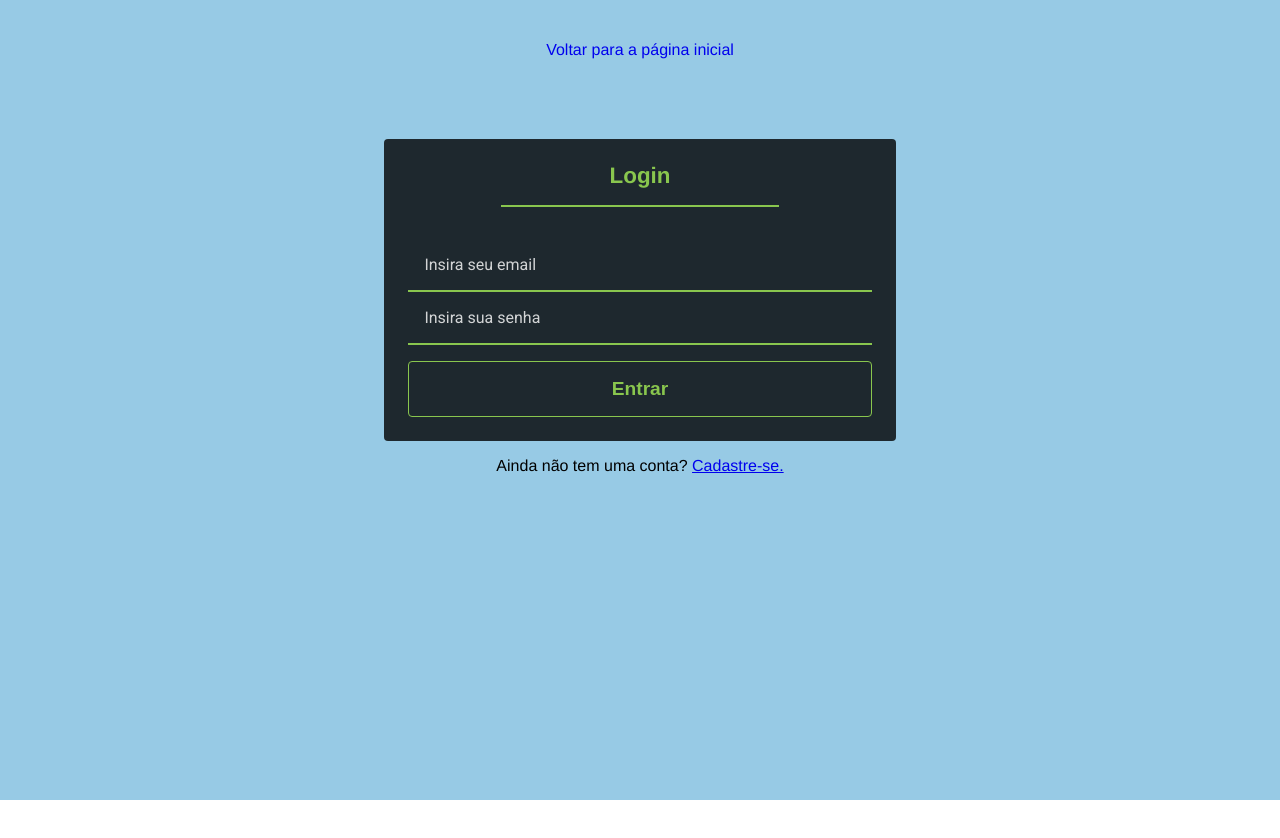
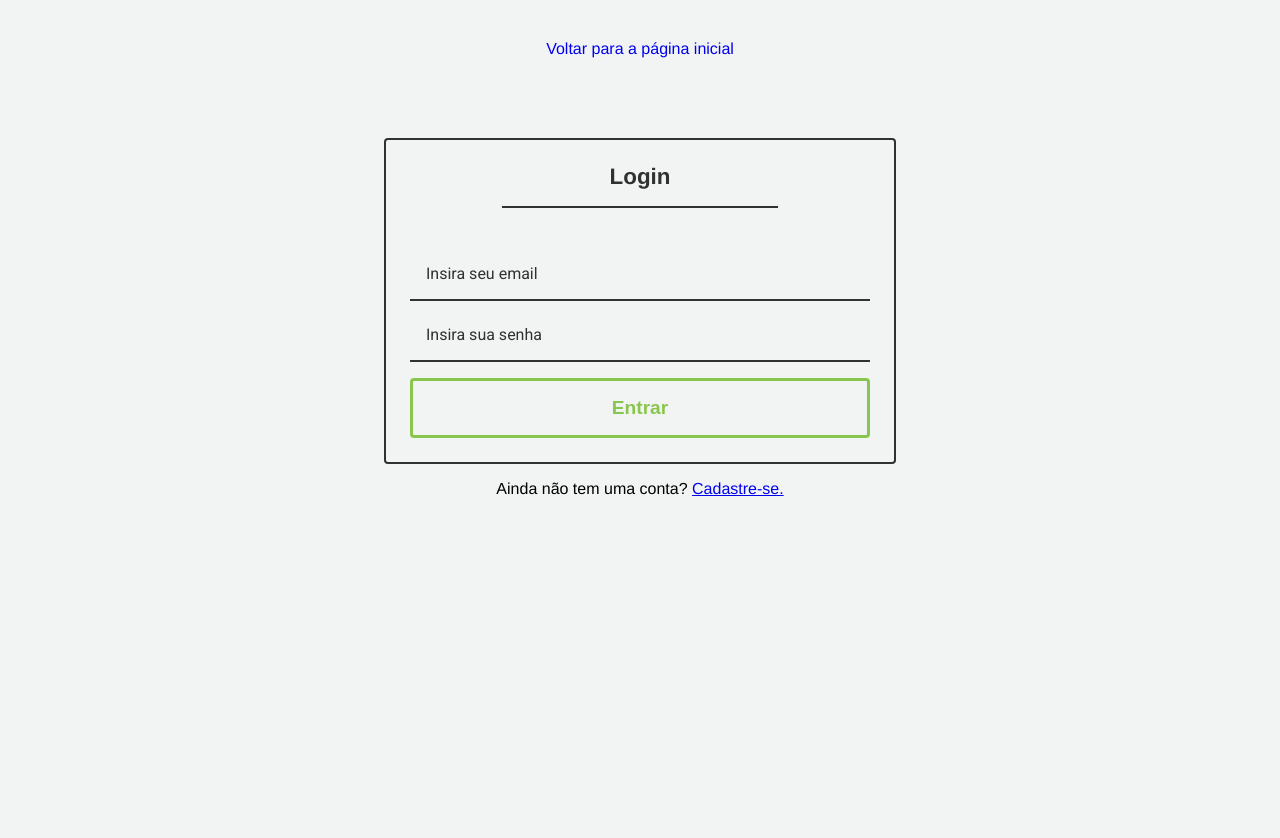
Before and after one commit to NetoVilela/SistemaEncurtadorDeURL, a React (Create React App) app in the folder frontend/: page /login in a window 1280 px wide. Before the commit the page ends 800 px from the top, so only its background shows below. Built offline with nearby package versions, Linux system fonts and the light colour scheme.

Commit message:
Ajusta css das 3 páginas

```diff
--- a/frontend/src/components/ButtonForm/ButtonForm.jsx
+++ b/frontend/src/components/ButtonForm/ButtonForm.jsx
@@ -8,7 +8,7 @@ const ButtonForm = styled.button`
     font-size: 1.2em;
     border-radius: 4px;
     color: #89C64E;
-    border: 1px solid #89C64E;
+    border: 3px solid #89C64E;
     font-weight: bold;
     margin-top: 2vh;
 
--- a/frontend/src/components/Form/Form.jsx
+++ b/frontend/src/components/Form/Form.jsx
@@ -14,7 +14,8 @@ const Form = styled.form`
     padding: 3vh;
     width: 40%;
     border-radius: 4px;
-    background: rgba(0, 0, 0, 0.8);
+    border: 2px solid rgba(0,0,0,0.8);
+    background: #f1f4f3;
 
     @media only screen and (max-width: 430px){
         width:90%;
@@ -35,9 +36,9 @@ const Title = styled.h3`
     margin: 0 auto;
     text-align: center;
     font-size: 1.4em;
-    color: #89C64E;
+    color: rgba(0,0,0,0.8);
     width: 60%;
-    border-bottom: 2px solid #89C64E;
+    border-bottom: 2px solid rgba(0,0,0,0.8);
     margin-bottom: 4vh;
     padding-bottom: 2vh;
 
--- a/frontend/src/components/Input/Input.jsx
+++ b/frontend/src/components/Input/Input.jsx
@@ -5,20 +5,21 @@ const Input = styled.input`
     font-family: 'Roboto', sans-serif;
     background: transparent;
     border: 0;
-    border-bottom: 2px solid #89C64E;
+    border-bottom: 2px solid rgba(0,0,0,0.8);
+    margin-top: 1vh;
     padding: 2vh;
-    color: #fff;
+    color: rgba(0,0,0,0.8);
 
     ::-webkit-input-placeholder { /* Edge */
-    color: rgba(255,255,255,0.8);
+    color: rgba(0,0,0,0.8);
     }
 
     :-ms-input-placeholder { /* Internet Explorer 10-11 */
-        color: rgba(255,255,255,0.8);
+        color: rgba(0,0,0,0.8);
     }
 
     ::placeholder {
-        color: rgba(255,255,255,0.8);
+        color: rgba(0,0,0,0.8);
     }
 
 `;
--- a/frontend/src/index.css
+++ b/frontend/src/index.css
@@ -8,6 +8,6 @@
 }
 body {
   margin: 0;
-
+  background: #f1f4f3;
   font-family: Helvetica, sans-serif;
 }
--- a/frontend/src/pages/LoginPage.jsx
+++ b/frontend/src/pages/LoginPage.jsx
@@ -8,8 +8,6 @@ import Input from '../components/Input/Input';
 import ButtonForm from '../components/ButtonForm/ButtonForm';
 
 const RegisterPage = styled.div`
-    background: rgb(151, 202, 229);
-    border: solid 1px rgb(151, 202, 229);
     height: 100vh;
 `;
 
--- a/frontend/src/pages/RegisterPage.jsx
+++ b/frontend/src/pages/RegisterPage.jsx
@@ -1,5 +1,4 @@
 import React from 'react';
-import styled from 'styled-components';
 
 /* Components general */
 import BackHome from '../components/BackHome/BackHome';
@@ -7,15 +6,10 @@ import Form from '../components/Form/Form';
 import Input from '../components/Input/Input';
 import ButtonForm from '../components/ButtonForm/ButtonForm';
 
-const RegisterPage = styled.div`
-    background: rgb(151, 202, 229);
-    border: solid 1px rgb(151, 202, 229);
-    height: 100vh;
-`;
 
 export default props => {
     return (
-        <RegisterPage>
+        <React.Fragment>
             <BackHome />
             <Form
                 title="Cadastro"
@@ -31,6 +25,6 @@ export default props => {
                 <Input type="password" name="password2" placeholder="Insira novamente sua senha" />
                 <ButtonForm>Cadastrar</ButtonForm>
             </Form>
-        </RegisterPage>
+        </React.Fragment>
     )
 }
```
Lines whose indentation alone changed are shown as unchanged.
